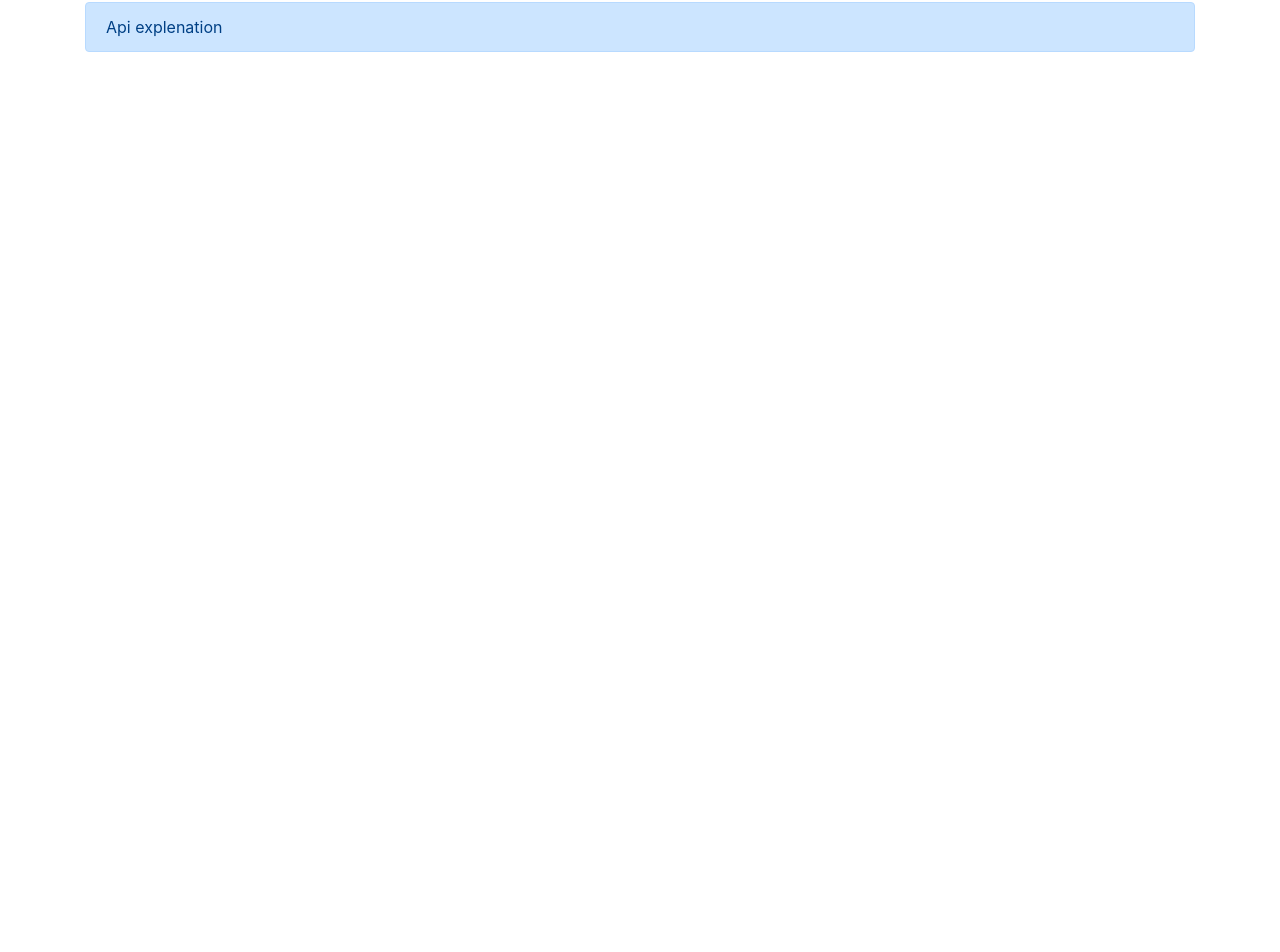
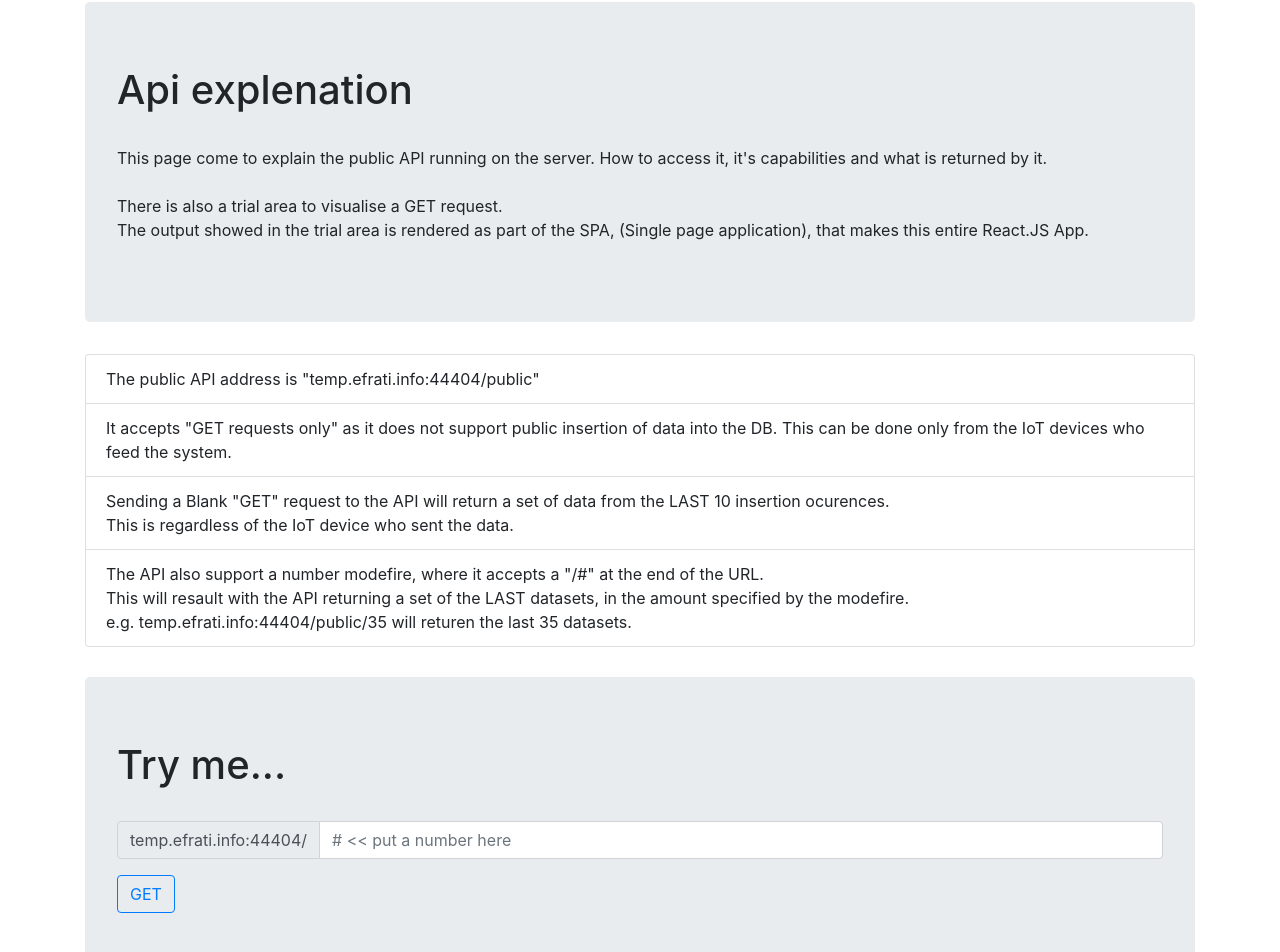
Before and after one commit to RoiEf/temp_srv, a React (Create React App) app: page /ApiExp in a window 1280 px wide. Shown: the part 64-1016 px from the top of the page. Before the commit the page ends 800 px from the top, so only its background shows below. Built offline with nearby package versions, Linux system fonts and the light colour scheme.

Commit message:
End of day commit sync

```diff
--- /dev/null
+++ b/src/Modules/PublicApi.jsx
@@ -0,0 +1,40 @@
+import React, { Component } from "react";
+import { Jumbotron, InputGroup, FormControl, Button } from "react-bootstrap";
+
+export default class PublicApi extends Component {
+  state = {
+    serverAdress: "temp.efrati.info:44404/",
+    dsn: ""
+  }
+
+
+  render () {
+  return (
+    <React.Fragment>
+          <div style={{ marginTop: '30px'}}>
+        <Jumbotron>
+          <h1>Try me...</h1>
+          <br />
+          <InputGroup className="mb-3">
+            <InputGroup.Prepend>
+              <InputGroup.Text id="basic-addon1">{this.state.serverAdress}</InputGroup.Text>
+            </InputGroup.Prepend>
+            <FormControl
+              placeholder="# << put a number here"
+              aria-label="ApiNumber"
+              aria-describedby="basic-addon1"
+            />
+          </InputGroup>
+          <Button variant="outline-primary">GET</Button>
+        </Jumbotron>
+      </div>
+      <div style={{ marginTop: '30px'}}>
+        <Jumbotron>
+          <p>
+            json response here
+          </p>
+        </Jumbotron>
+      </div>
+  </React.Fragment>
+  );}
+}
--- a/src/Routes/ApiExp.jsx
+++ b/src/Routes/ApiExp.jsx
@@ -1,9 +1,44 @@
 import React from "react";
-import { Alert } from "react-bootstrap";
+import { Jumbotron, ListGroup, ListGroupItem } from "react-bootstrap";
+import PublicApi from "../Modules/PublicApi";
 
 const ApiExp = () => {
   return (
-      <Alert variant={"primary"}>Api explenation</Alert>
+    <React.Fragment>
+      <Jumbotron>
+        <h1>Api explenation</h1>
+        <br />
+        <p>
+          This page come to explain the public API running on the server. How to access it, it's capabilities and
+          what is returned by it.
+          <br /><br />
+          There is also a trial area to visualise a GET request.<br />
+          The output showed in the trial area is rendered as part of the SPA, (Single page application),
+          that makes this entire React.JS App.
+        </p>
+      </Jumbotron>
+      <ListGroup>
+        <ListGroupItem>
+          The public API address is "temp.efrati.info:44404/public"
+        </ListGroupItem>
+        <ListGroupItem>
+          It accepts "GET requests only" as it does not support public insertion of data into the DB.
+          This can be done only from the IoT devices who feed the system.<br />
+        </ListGroupItem>
+        <ListGroupItem>
+          Sending a Blank "GET" request to the API will return a set of data from the LAST 10 insertion ocurences.<br />
+          This is regardless of the IoT device who sent the data.
+        </ListGroupItem>
+        <ListGroupItem>
+          The API also support a number modefire, where it accepts a "/#" at the end of the URL.<br />
+          This will resault with the API returning a set of the LAST datasets, in the amount specified by the modefire.<br />
+          e.g. temp.efrati.info:44404/public/35 will returen the last 35 datasets.
+        </ListGroupItem>
+      </ListGroup>
+
+      <PublicApi />
+
+    </React.Fragment>
   );
 };
 
```
